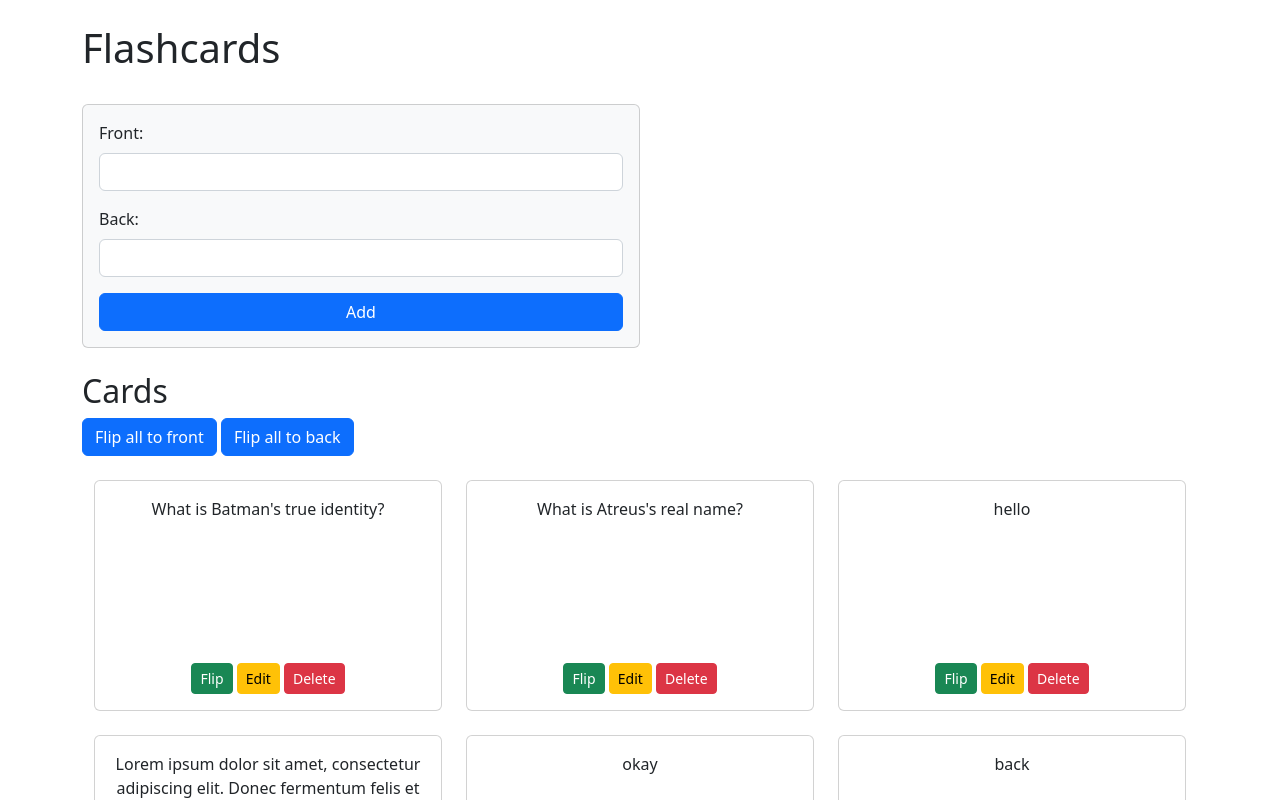
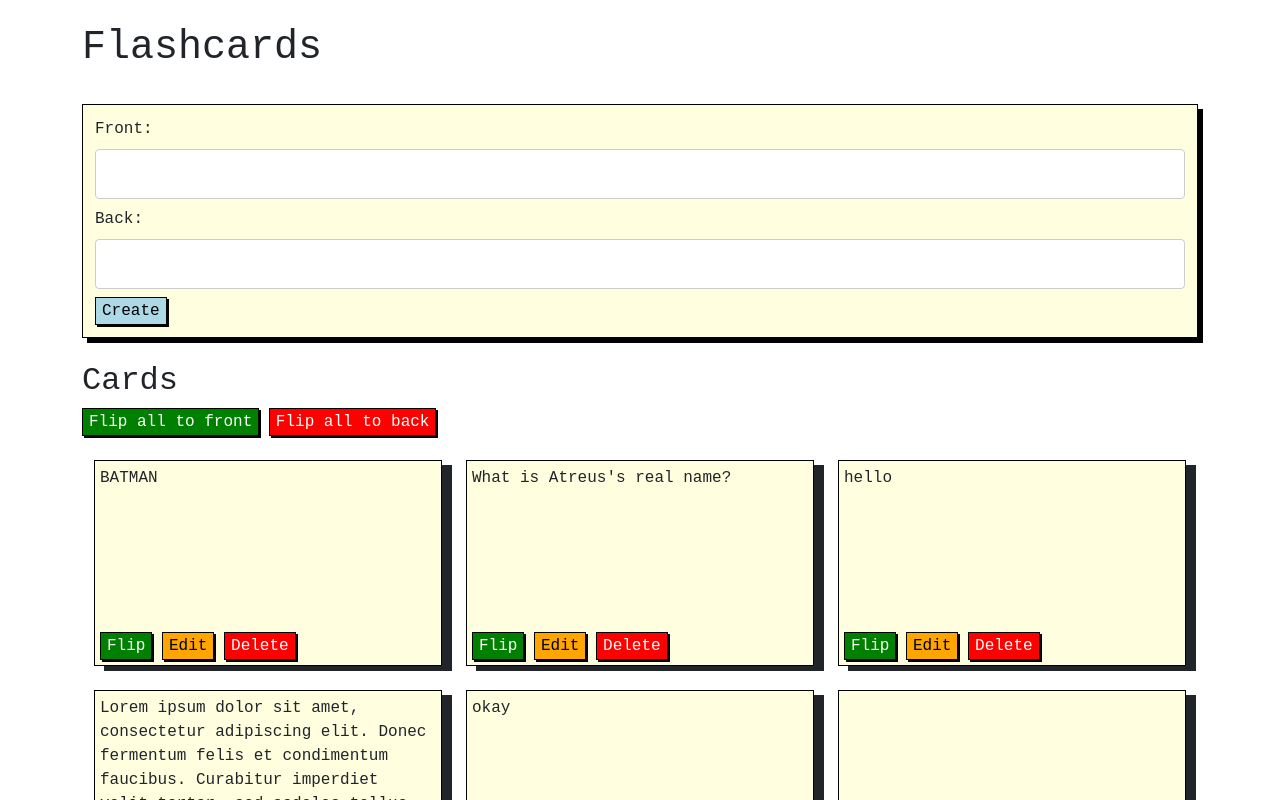
Before and after one commit to gdeep141/flashcards-final-project, a React (Create React App) app: page / in a window 1280 px wide. Shown: the top 800 px of the page. Built offline with nearby package versions, Linux system fonts and the light colour scheme; data requests are answered from the project's data file.

Commit message:
not sure what changes were made tbh

```diff
--- a/db.json
+++ b/db.json
@@ -3,8 +3,8 @@
     {
       "id": 1,
       "front": "What is Batman's true identity?",
-      "back": "Batman",
-      "side": "front"
+      "back": "BATMAN",
+      "side": "back"
     },
     {
       "id": 2,
@@ -31,9 +31,9 @@
       "id": 6
     },
     {
-      "front": "look who's come crawling",
-      "back": "back",
-      "side": "back",
+      "front": "",
+      "back": "",
+      "side": "front",
       "id": 7
     }
   ]
--- a/src/App.js
+++ b/src/App.js
@@ -3,6 +3,7 @@ import AddCardForm from "./components/AddCardForm";
 import CardGrid from "./components/CardGrid";
 import cardService from "./components/services/card.js";
 import Button from "react-bootstrap/Button";
+import MyButton from "./components/MyButton";
 
 const App = () => {
   const [cards, setCards] = useState([]);
@@ -87,8 +88,18 @@ const App = () => {
       />
       <br />
       <h2>Cards</h2>
-      <Button onClick={() => flipAll("front")}>Flip all to front</Button>{" "}
-      <Button onClick={() => flipAll("back")}>Flip all to back</Button>
+      <MyButton
+        text="Flip all to front"
+        color="white"
+        background="green"
+        handleClick={() => flipAll("front")}
+      />{" "}
+      <MyButton
+        text="Flip all to back"
+        color="white"
+        background="red"
+        handleClick={() => flipAll("back")}
+      />
       <CardGrid
         cards={cards}
         deleteCard={deleteCard}
--- a/src/components/AddCardForm.js
+++ b/src/components/AddCardForm.js
@@ -1,26 +1,52 @@
-import Button from "react-bootstrap/Button";
-import Form from "react-bootstrap/Form";
-
 const AddCardForm = ({
   handleSubmit,
   front,
   handleFrontChange,
   back,
   handleBackChange,
-}) => (
-  <Form onSubmit={handleSubmit} className="w-50 p-3 card bg-light">
-    <Form.Group className="mb-3">
-      <Form.Label>Front:</Form.Label>
-      <Form.Control type="text" value={front} onChange={handleFrontChange} />
-    </Form.Group>
-    <Form.Group className="mb-3">
-      <Form.Label>Back:</Form.Label>
-      <Form.Control type="text" value={back} onChange={handleBackChange} />
-    </Form.Group>
-    <Button variant="primary" type="submit">
-      Add
-    </Button>
-  </Form>
-);
+}) => {
+  const btnStyle = {
+    backgroundColor: "lightblue",
+    border: "1px solid black",
+    boxShadow: "2px 2px black",
+  };
+  const inputStyle = {
+    width: "100%",
+    padding: "12px 20px",
+    margin: "8px 0",
+    display: "inline-block",
+    border: "1px solid #ccc",
+    borderRadius: "4px",
+    boxSizing: "border-box",
+  };
+  const formStyle = {
+    backgroundColor: "lightyellow",
+    boxShadow: "5px 5px black",
+    border: "1px solid black",
+    padding: "12px",
+  };
+
+  return (
+    <form style={formStyle} onSubmit={handleSubmit}>
+      Front:
+      <input
+        style={inputStyle}
+        type="text"
+        value={front}
+        onChange={handleFrontChange}
+      />
+      Back:
+      <input
+        style={inputStyle}
+        type="text"
+        value={back}
+        onChange={handleBackChange}
+      />
+      <button style={btnStyle} type="submit">
+        Create
+      </button>
+    </form>
+  );
+};
 
 export default AddCardForm;
--- a/src/components/Card.js
+++ b/src/components/Card.js
@@ -1,29 +1,39 @@
-import Button from "react-bootstrap/Button";
-import ButtonGroup from "react-bootstrap/ButtonGroup";
 import Side from "./Side";
+import MyButton from "./MyButton";
 
 const Card = ({ card, handleDelete, handleEdit, handleFlip }) => {
   const style = {
-    // boxShadow:
-    //   "0 4px 8px 0 rgba(0, 0, 0, 0.2), 0 6px 20px 0 rgba(0, 0, 0, 0.19)",
-    textAlign: "center",
+    backgroundColor: "lightyellow",
+    boxShadow: "10px 5px",
+    border: "1px solid black",
+    padding: "5px",
   };
 
   if (!card) return; // Used for short rows at end of grid
 
   return (
-    <div className="card text-center">
+    // <div style={style} className="card text-center">
+    <div style={style}>
       <div className="card-body">
         <Side card={card} />
-        <Button variant="success" size="sm" onClick={handleFlip}>
-          Flip
-        </Button>{" "}
-        <Button variant="warning" size="sm" onClick={handleEdit}>
-          Edit
-        </Button>{" "}
-        <Button variant="danger" size="sm" onClick={handleDelete}>
-          Delete
-        </Button>
+        <MyButton
+          text="Flip"
+          background="green"
+          color="white"
+          handleClick={handleFlip}
+        />{" "}
+        <MyButton
+          text="Edit"
+          background="orange"
+          color="black"
+          handleClick={handleEdit}
+        />{" "}
+        <MyButton
+          text="Delete"
+          background="red"
+          color="white"
+          handleClick={handleDelete}
+        />
       </div>
     </div>
   );
--- a/src/components/CardGrid.js
+++ b/src/components/CardGrid.js
@@ -1,28 +1,23 @@
-import { useEffect, useState } from "react";
-
 import Container from "react-bootstrap/Container";
 import Row from "react-bootstrap/Row";
 import Col from "react-bootstrap/Col";
-import cardService from "./services/card";
 import Card from "./Card";
 
 const CardGrid = ({ cards, deleteCard, editCard, flipCard }) => {
-  const style = {
-    height: "500px",
-  };
   if (cards.length == 0) {
     return <h3>No cards. Use the form above to start adding cards</h3>;
   }
-  /*
-  Split cards into lists of 3, where the last list is padded if short.
-  e.g. [1,2,3,4,5,6,7] becomes [[1,2,3], [4,5,6], [7, undefined, undefined]]
-  */
-  let splitCards = [];
-  const rowSize = 3;
-  for (let i = 0; i < cards.length; i += rowSize) {
-    let row = cards.slice(i, i + rowSize);
-    splitCards.push([row]);
-  }
+
+  const splitIntoRows = (rowSize) => {
+    let result = [];
+    for (let i = 0; i < cards.length; i += rowSize) {
+      let row = cards.slice(i, i + rowSize);
+      result.push([row]);
+    }
+    return result;
+  };
+
+  const splitCards = splitIntoRows(3);
 
   return (
     <Container>
@@ -30,9 +25,9 @@ const CardGrid = ({ cards, deleteCard, editCard, flipCard }) => {
         <Row className="mt-4">
           {row.map((col) =>
             col.map((card) => (
-              <Col className="col-4 h-50">
+              <Col className="col-4">
                 <Card
-                  id={card.id}
+                  key={card.id}
                   card={card}
                   handleDelete={() => deleteCard(card.id)}
                   handleEdit={() => editCard(card)}
--- /dev/null
+++ b/src/components/MyButton.js
@@ -0,0 +1,15 @@
+const MyButton = ({ text, background, color, handleClick }) => {
+  const style = {
+    backgroundColor: background,
+    boxShadow: "2px 2px black",
+    border: "1px solid black",
+    color: color,
+  };
+  return (
+    <button style={style} onClick={handleClick}>
+      {text}
+    </button>
+  );
+};
+
+export default MyButton;
--- /dev/null
+++ b/src/index.css
@@ -0,0 +1,3 @@
+body {
+  font-family: monospace;
+}
--- a/src/index.js
+++ b/src/index.js
@@ -1,6 +1,7 @@
 import React from "react";
 import ReactDOM from "react-dom/client";
 import "bootstrap/dist/css/bootstrap.min.css";
+import "./index.css";
 
 import App from "./App";
 
```
